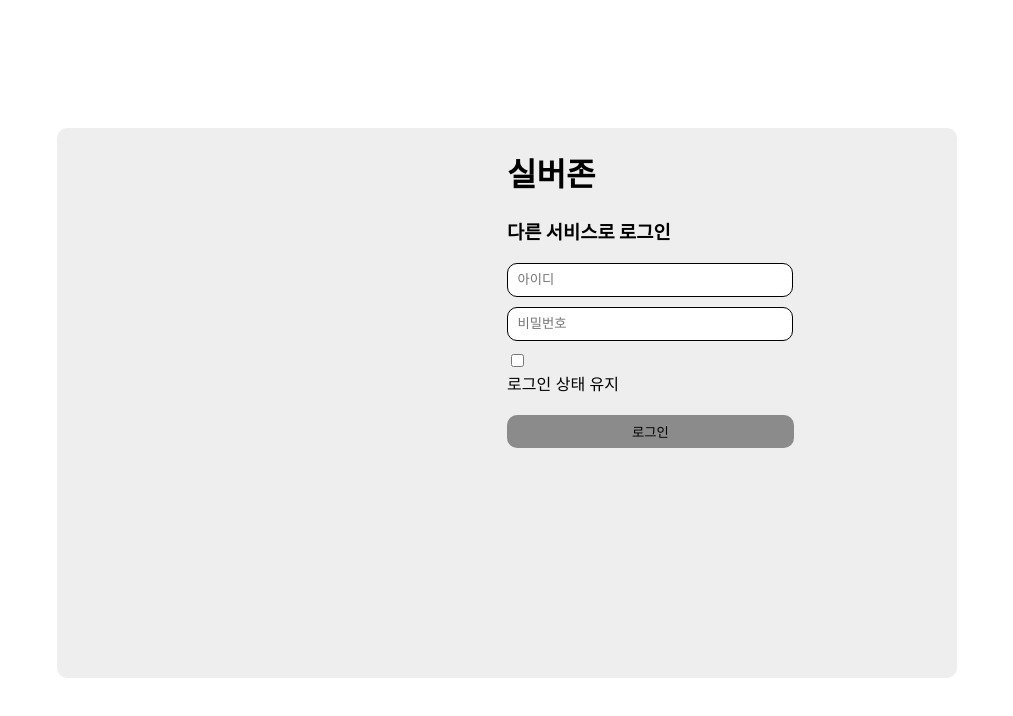
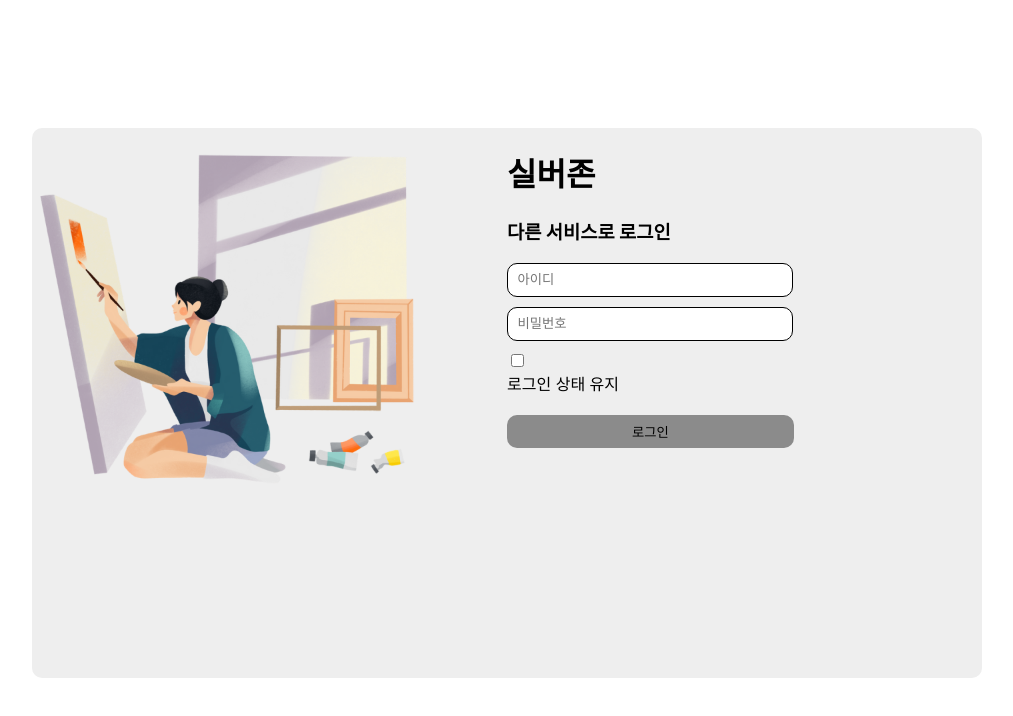
Before and after one commit to Team-DaeChiWon/front, a React (Create React App) app: page /login in a window 1280 px wide. Shown: the top 716 px of the page, without its empty margins (133-1146 px from the left). Built offline with nearby package versions, Linux system fonts and the light colour scheme.

Commit message:
[update]

```diff
--- a/src/Login.js
+++ b/src/Login.js
@@ -1,9 +1,10 @@
 import React, { useState } from "react"
 import { useNavigate } from "react-router-dom";
 import styled from "styled-components";
+import image from './image/login.png';
 
 let Box = styled.div`
-    width: 900px;
+    width: 950px;
     height: 550px;
     border-radius: 10px;
     margin-left: auto;
@@ -14,14 +15,14 @@ let Box = styled.div`
 
 let SubBox_Left = styled.div`
     display: flex;
-    width: 450px;
+    width: 475px;
     height: 550px;
     background-color: #eee;
     border-radius: 10px 0px 0px 10px;
 `
 
 let SubBox_Right = styled.div`
-    width: 450px;
+    width: 475px;
     height: 550px;
     background-color: #eee;
     border-radius: 0px 10px 10px 0px;
@@ -62,7 +63,7 @@ function Login(){
     return(
         <Box>
             <SubBox_Left>
-
+                <img src={image} width="400px" height="400px"/>
             </SubBox_Left>
             <SubBox_Right>
                 <h1>실버존</h1>
--- a/src/Register.js
+++ b/src/Register.js
@@ -1,7 +1,8 @@
-import React, { useState } from "react"
+import React, { useState } from "react";
 import { useNavigate } from "react-router-dom";
 import styled from "styled-components";
-import image from './image/login.png'
+import image from './image/login.png';
+
 let Box = styled.div`
     width: 900px;
     height: 550px;
```
